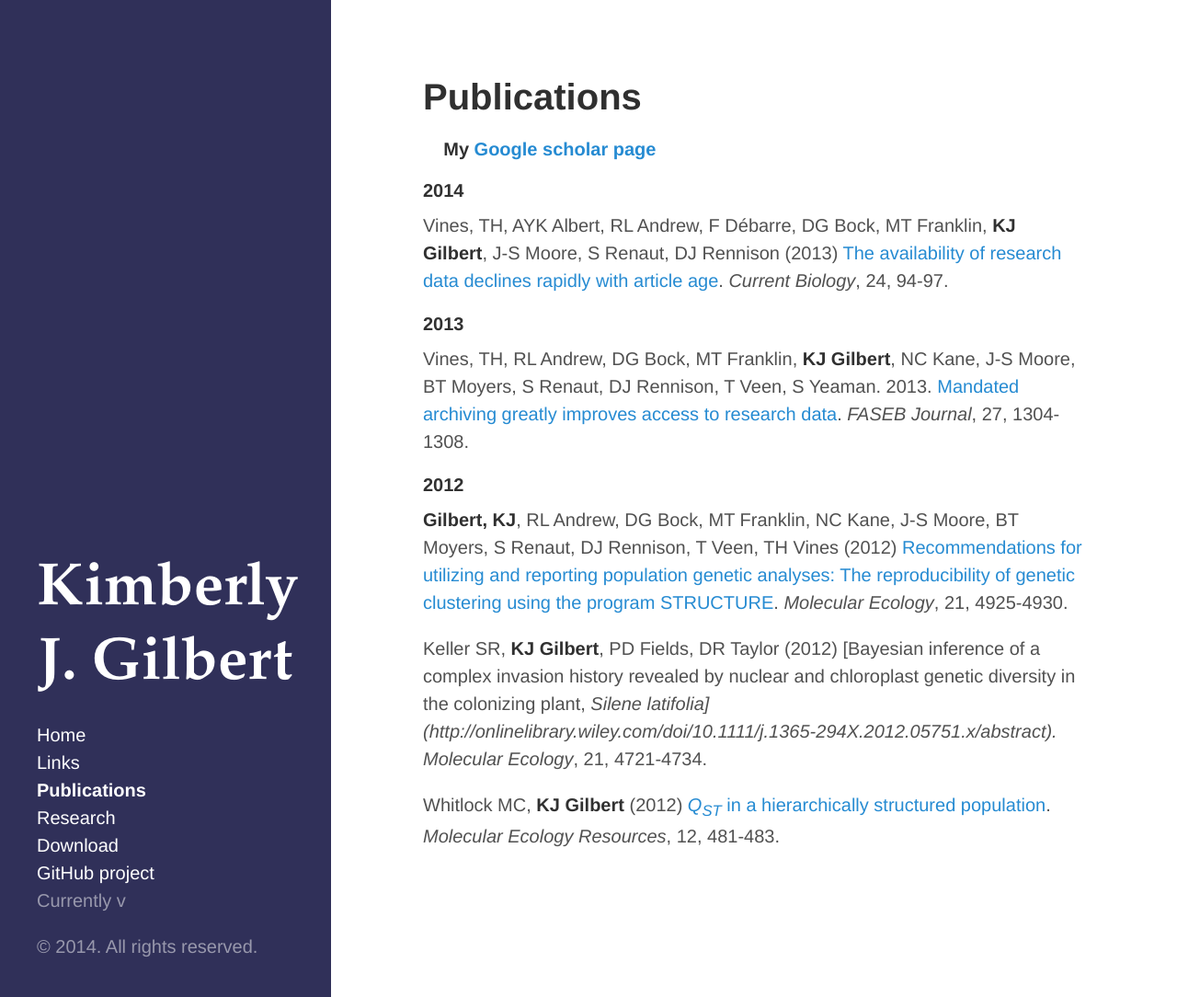
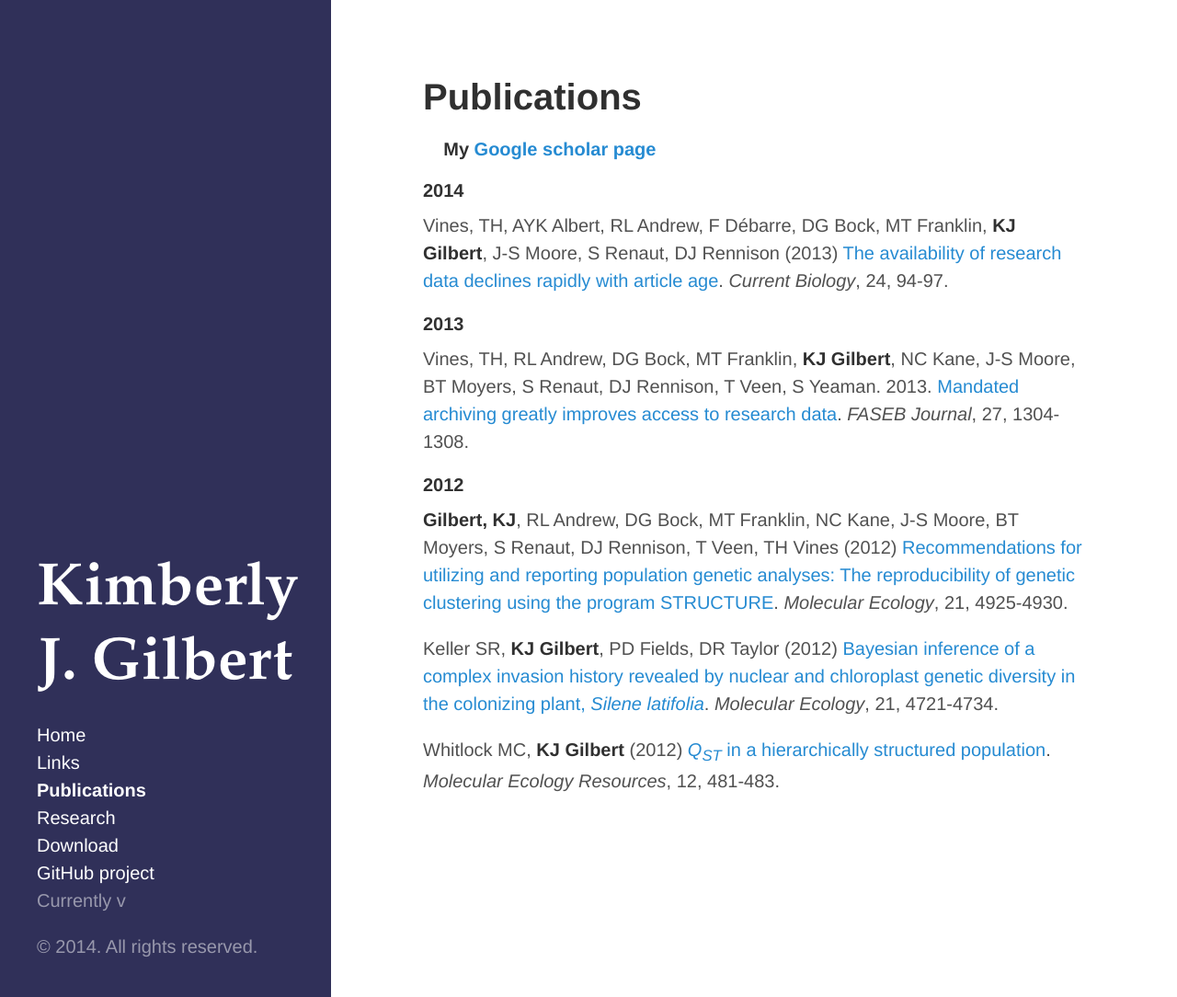
Before and after one commit to kjgilbert/kjgilbert.github.io, a Jekyll site: the page built from publications.md, in a window 1280 px wide and 1084 px high. Shown: the whole window at 92% size. Built offline with Jekyll 4.4.1, drawn with Linux system fonts in a browser that asks for light colours; Markdown is read by kramdown in place of the engine named in the settings.

Commit message:
add citation links

```diff
--- a/publications.md
+++ b/publications.md
@@ -18,6 +18,6 @@ Vines, TH, RL Andrew, DG Bock, MT Franklin, **KJ Gilbert**, NC Kane, J-S Moore,
 
 **Gilbert, KJ**, RL Andrew, DG Bock, MT Franklin, NC Kane, J-S Moore, BT Moyers, S Renaut, DJ Rennison, T Veen, TH Vines (2012) [Recommendations for utilizing and reporting population genetic analyses: The reproducibility of genetic clustering using the program STRUCTURE](http://onlinelibrary.wiley.com/doi/10.1111/j.1365-294X.2012.05754.x/abstract). *Molecular Ecology*, 21, 4925-4930.
 
-Keller SR, **KJ Gilbert**, PD Fields, DR Taylor (2012) [Bayesian inference of a complex invasion history revealed by nuclear and chloroplast genetic diversity in the colonizing plant, *Silene latifolia](http://onlinelibrary.wiley.com/doi/10.1111/j.1365-294X.2012.05751.x/abstract). Molecular Ecology*, 21, 4721-4734.
+Keller SR, **KJ Gilbert**, PD Fields, DR Taylor (2012) [Bayesian inference of a complex invasion history revealed by nuclear and chloroplast genetic diversity in the colonizing plant, *Silene latifolia*](http://onlinelibrary.wiley.com/doi/10.1111/j.1365-294X.2012.05751.x/abstract). *Molecular Ecology*, 21, 4721-4734.
 
 Whitlock MC, **KJ Gilbert** (2012) [*Q<sub>ST</sub>* in a hierarchically structured population](http://onlinelibrary.wiley.com/doi/10.1111/j.1755-0998.2012.03122.x/abstract). *Molecular Ecology Resources*, 12, 481-483.
```
Also changed, not shown: other parts of publications.md (+1 -1 lines).
